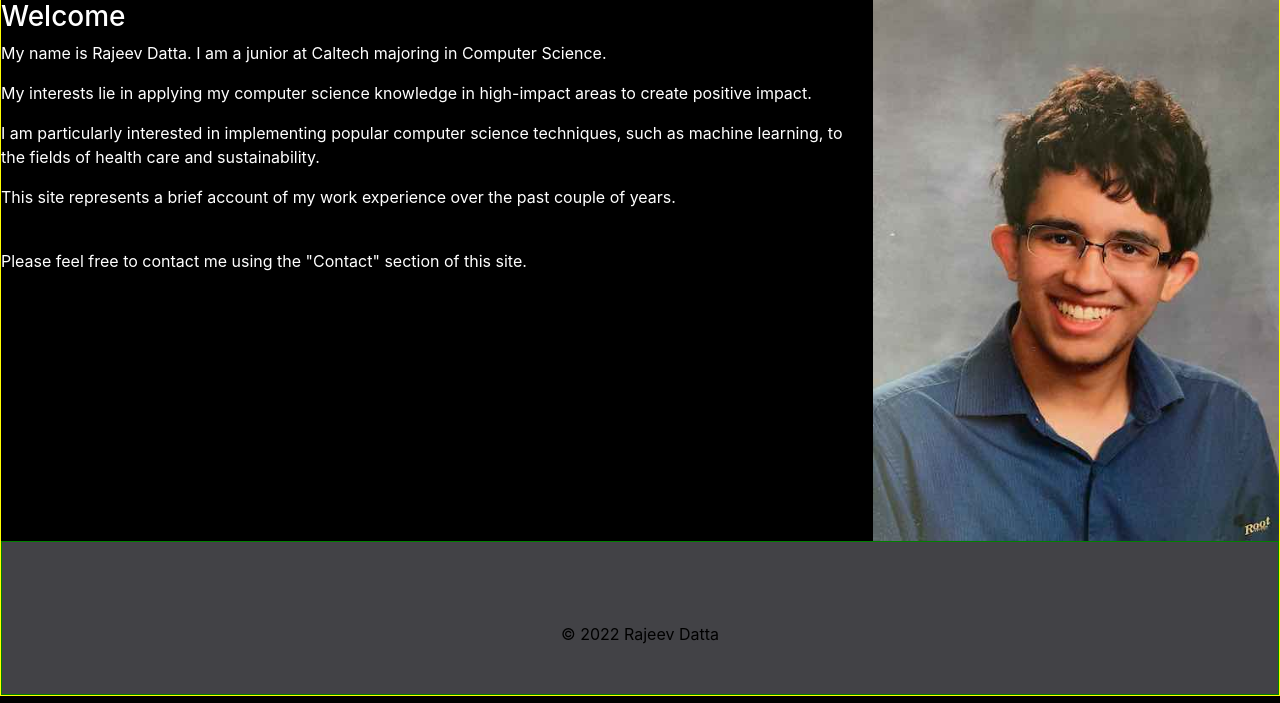
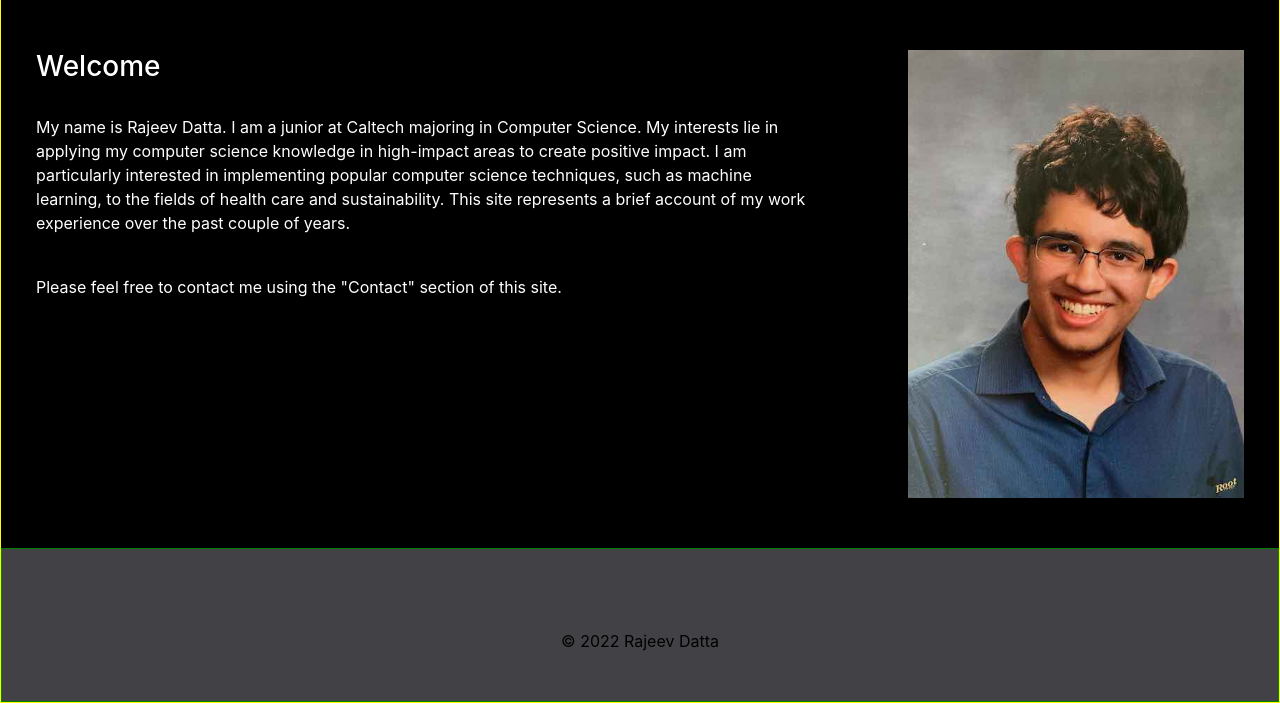
Before and after one commit to rajeev-datta/rajeev-datta.github.io, a Jekyll site: the page index.html, which Jekyll copies as it is, in a window 1280 px wide. Shown: the part 279-982 px from the top of the page. Built offline with Jekyll 4.4.1, drawn with Linux system fonts in a browser that asks for light colours.

Commit message:
about section

```diff
--- a/css/style.css
+++ b/css/style.css
@@ -56,6 +56,14 @@ body {
         border: 1px solid red;
 }
 
+#intro {
+        padding: 50px;
+}
+
+#photo {
+        padding: 50px;
+}
+
 #footer{
 	background-color: #424246;
 	color: black;
--- a/index.html
+++ b/index.html
@@ -34,19 +34,11 @@
       <div id="about">
         <div class="row">
           <!-- left side -->
-          <div class="col-lg-8 col-md-8 col-sm-12">
+          <div class="col-lg-8 col-md-8 col-sm-12" id="intro">
             <h3>Welcome</h3>
+            <br>
             <p>
-              My name is Rajeev Datta. I am a junior at Caltech majoring in Computer Science.
-            </p>
-            <p>
-              My interests lie in applying my computer science knowledge in high-impact areas to create positive impact.
-            </p>
-            <p>
-              I am particularly interested in implementing popular computer science techniques, such as machine learning, to the fields of health care and sustainability.
-            </p>
-            <p>
-              This site represents a brief account of my work experience over the past couple of years.
+              My name is Rajeev Datta. I am a junior at Caltech majoring in Computer Science. My interests lie in applying my computer science knowledge in high-impact areas to create positive impact. I am particularly interested in implementing popular computer science techniques, such as machine learning, to the fields of health care and sustainability. This site represents a brief account of my work experience over the past couple of years.
             </p>
             <br>
             <p>
@@ -54,7 +46,7 @@
             </p>
           </div>
           <!-- right side -->
-          <div class="col-lg-4 col-md-4 col-sm-12">
+          <div class="col-lg-4 col-md-4 col-sm-12" id="photo">
             <img src="images/photo.jpg" class="img-fluid">
           </div>
         </div>
```
